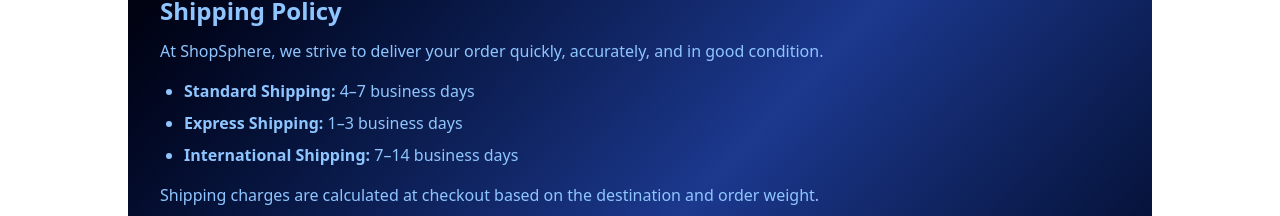
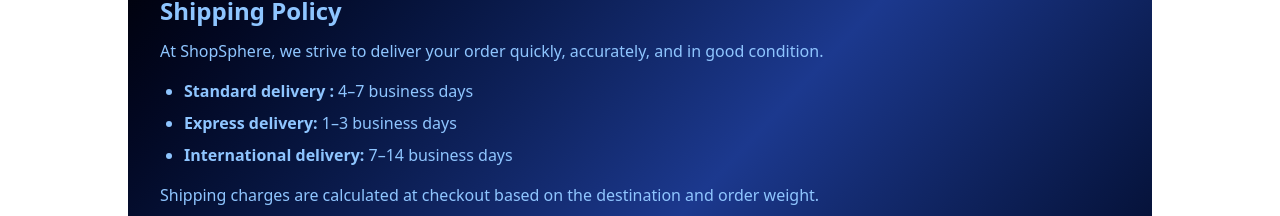
Before and after one commit to SubhradipMishra/ShopSphere, a React (Vite) app: page /refund-policy in a window 1280 px wide. Shown: the part 357-573 px from the top of the page. Built offline with nearby package versions, Linux system fonts and the light colour scheme.

Commit message:
Update RefundPolicy and Terms pages

```diff
--- a/src/pages/RefundPolicy.jsx
+++ b/src/pages/RefundPolicy.jsx
@@ -26,9 +26,9 @@
       At ShopSphere, we strive to deliver your order quickly, accurately, and in good condition.
     </p>
     <ul className="list-disc ml-6 mb-4 space-y-2">
-      <li><strong>Standard Shipping:</strong> 4–7 business days</li>
-      <li><strong>Express Shipping:</strong> 1–3 business days</li>
-      <li><strong>International Shipping:</strong> 7–14 business days</li>
+      <li><strong>Standard delivery :</strong> 4–7 business days</li>
+      <li><strong>Express delivery:</strong> 1–3 business days</li>
+      <li><strong>International delivery:</strong> 7–14 business days</li>
     </ul>
     <p className="mb-4">
       Shipping charges are calculated at checkout based on the destination and order weight.
--- a/src/pages/Terms.jsx
+++ b/src/pages/Terms.jsx
@@ -84,3 +84,5 @@
 );
 
 export default Terms;
+
+// https://shop-sphere-b41e.vercel.app/
```
